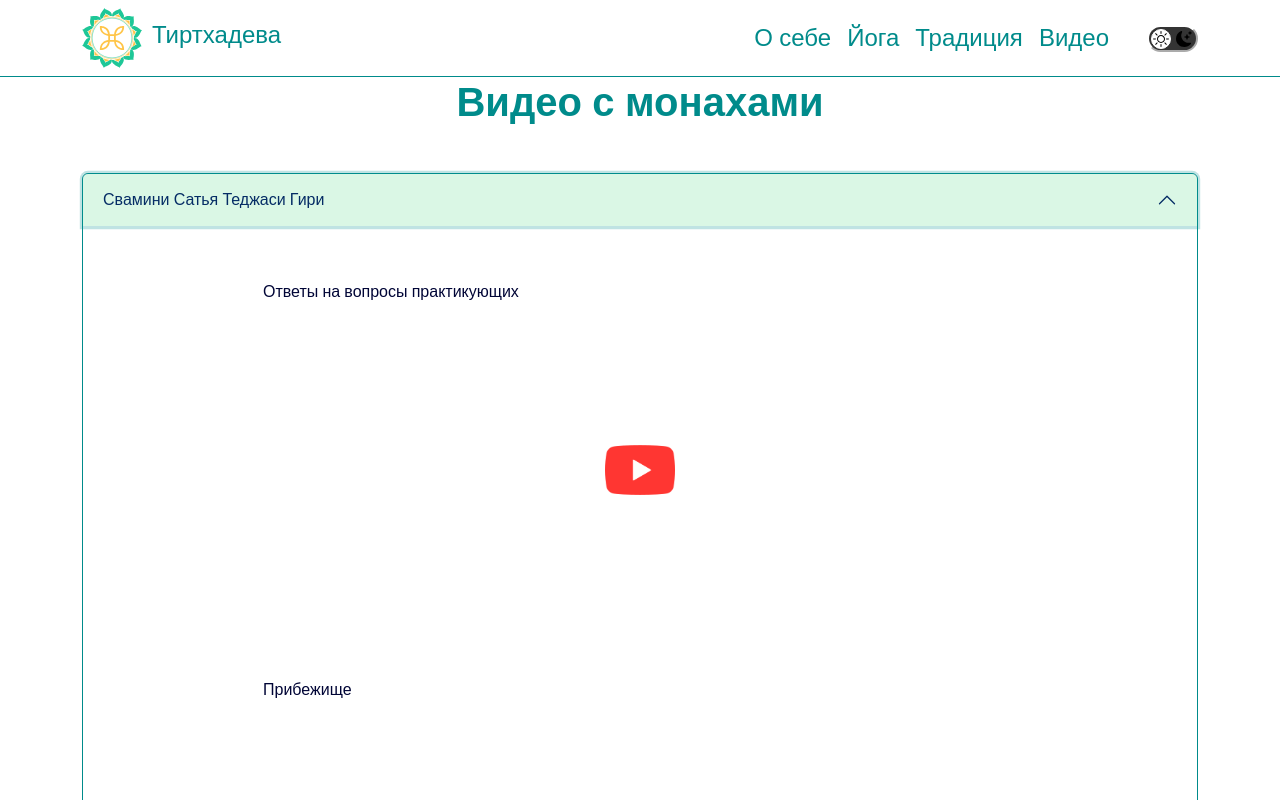
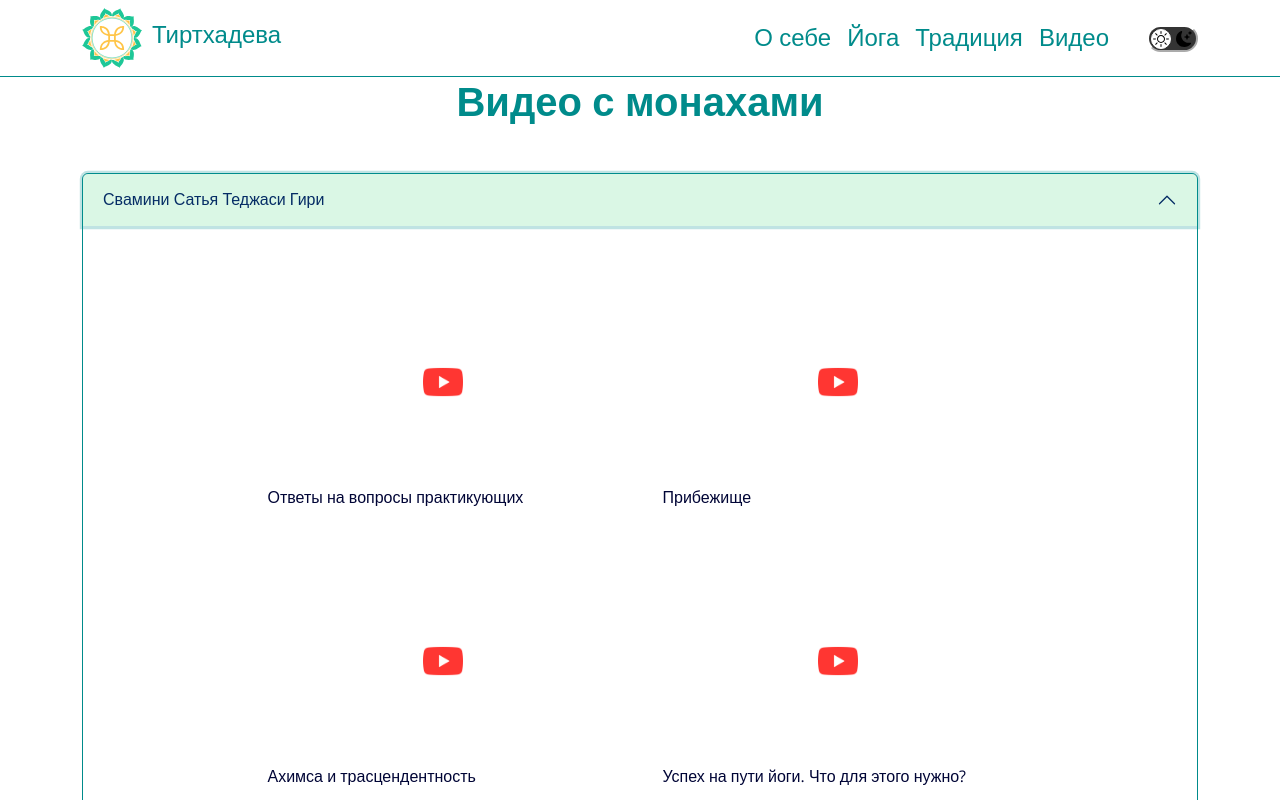
Before and after one commit to TimurTairov/my-yoga-site, a React (Create React App) app: page /videosmonahami in a window 1280 px wide. Both pictures are taken after a click on the button "Свамини Сатья Теджаси Гири". Shown: the top 800 px of the page. Built offline with nearby package versions, Linux system fonts and the light colour scheme; no server answers.

Commit message:
commit 7.5 fixed reacr-player

```diff
--- a/src/helpers/YoutubePlayer.js
+++ b/src/helpers/YoutubePlayer.js
@@ -6,22 +6,23 @@ const YoutubePlayer = (props) => {
 
 
   return (
-    <div>
+    <div className='video-container'>
       {props.videoHub.map(video => (
-        <div key={video.url} className='video-container'>
-          <h6 className='video-title'>{video.title}</h6>
+        <card key={video.url} className='video-card'>
+
           <ReactPlayer
             key={video.url}
             className='react-player'
             light
             url={video.url}
-            playIcon={<img src={playing} alt='playing' width='70' />}
+            playIcon={<img src={playing} alt='playing' width={'40px'} />}
             controls
             playing
-            width='100%'
-            height='40vh'
+            width='auto'
+            height='200px'
           />
-        </div>
+          <p className='video-title'>{video.title}</p>
+        </card>
       ))}
     </div>
   )
--- a/src/styles/Video.css
+++ b/src/styles/Video.css
@@ -1,10 +1,18 @@
 .video-container {
-  margin: 40px 200px;
-  padding: 10px;
+  display: flex;
+  flex-wrap: wrap;
+  justify-content: space-around;
+  gap: 1rem;
+}
+
+.video-card {
+  width: 350px;
+  margin: 10px 0px;
+  padding: 0px;
 }
 
 .video-title {
-  padding-bottom: 1px;
+  padding-top: 3px;
 }
 
 @media ((max-width: 1399px)) {
```
